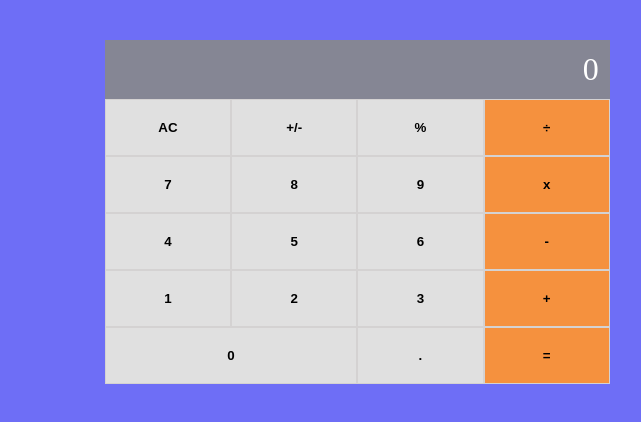
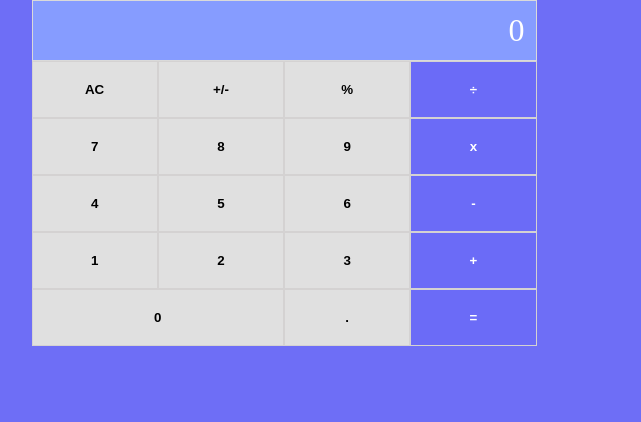
Before and after one commit to Kumilachew-g/math-magicians, a React (Create React App) app: page / in a window 1280 px wide. Shown: the top 422 px of the page, without its empty margins (356-997 px from the left). Built offline with nearby package versions, Linux system fonts and the light colour scheme.

Commit message:
Update Calculator styling

```diff
--- a/src/components/calculator.css
+++ b/src/components/calculator.css
@@ -1,14 +1,26 @@
+.calculator-container {
+  display: grid;
+  grid-template-columns: 25% 75%;
+  margin-top: 32px;
+}
+
+.calculator-container h1 {
+  margin-left: 12px;
+  font-size: 32px;
+}
 .calculator-section {
   width: 505px;
-  margin: 40px 36% 0;
+  margin: auto;
 }
 
 .output-section {
-  background-color: #858694;
+  background-color: #869cff;
+  border: 1px solid #dadada;
+  /* background-color: #858694; */
   text-align: right;
   font-size: 32px;
   padding: 11px;
-  color: #fff;
+  /* color: #fff; */
 }
 
 .digits {
@@ -29,11 +41,14 @@
 }
 
 .operator-signs {
-  background-color: #f5913e;
+  /* background-color: #f5913e; */
+  background-color: #6b6bf7;
+  color: #fff;
 }
 
 .operator-signs:hover {
-  background-color: #f5913e;
+  /* background-color: #f5913e; */
+  background-color: #5e5ef4;
 }
 
 .bottom {
```
